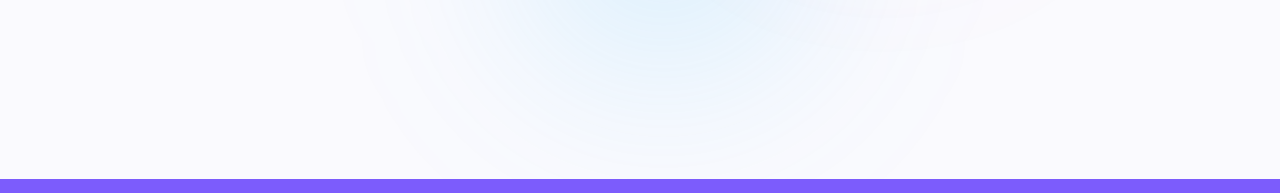
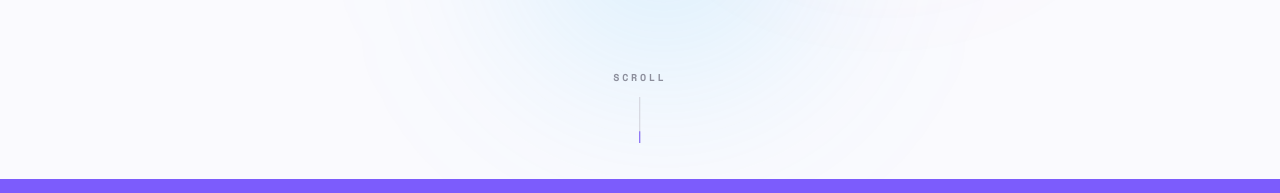
Before and after one commit to ykshettydesign/YKShetty-portfolio, a React (Vite) app: page / in a window 1280 px wide. Shown: the part 678-871 px from the top of the page. Built offline with nearby package versions, Linux system fonts and the light colour scheme.

Commit message:
scroll clue

```diff
--- a/src/components/Hero.jsx
+++ b/src/components/Hero.jsx
@@ -22,8 +22,9 @@ export default function Hero() {
   const { step } = useHeroSequence()
   const heroInnerRef = useRef(null)
   const driftRootRef = useRef(null)
+  const scrollCueRef = useRef(null)
 
-  useHeroScroll(heroInnerRef, driftRootRef)
+  useHeroScroll(heroInnerRef, driftRootRef, scrollCueRef)
 
   return (
     <div style={{ position: 'relative', height: '100vh' }}>
@@ -176,6 +177,13 @@ export default function Hero() {
             </div>
           </div>
         </div>
+
+        <div ref={scrollCueRef} className="hero-scroll-cue" aria-hidden="true">
+          <span className="hero-scroll-cue__label">Scroll</span>
+          <span className="hero-scroll-cue__track">
+            <span className="hero-scroll-cue__thumb" />
+          </span>
+        </div>
       </section>
     </div>
   )
--- a/src/hooks/useHeroScroll.js
+++ b/src/hooks/useHeroScroll.js
@@ -10,7 +10,7 @@ import { useEffect } from 'react'
  *
  * A single passive scroll listener drives both, rAF-throttled for the scale.
  */
-export function useHeroScroll(heroInnerRef, driftRootRef) {
+export function useHeroScroll(heroInnerRef, driftRootRef, scrollCueRef) {
   useEffect(() => {
     const heroInner = heroInnerRef.current
     const driftRoot = driftRootRef.current
@@ -29,6 +29,12 @@ export function useHeroScroll(heroInnerRef, driftRootRef) {
         // preserve the cluster's translateX(-50%) centering, add the zoom
         heroInner.style.transform = `translateX(-50%) scale(${scale.toFixed(3)})`
         heroInner.style.opacity = opacity.toFixed(3)
+      }
+      // fade the "Scroll" cue out over the first sliver of scroll — its job is
+      // done the moment the user starts moving.
+      if (scrollCueRef && scrollCueRef.current) {
+        const cueOut = clamp01(window.scrollY / (vh * 0.15))
+        scrollCueRef.current.style.opacity = (1 - cueOut).toFixed(3)
       }
     }
     // ── 2. blob drift velocity ──
@@ -84,7 +90,7 @@ export function useHeroScroll(heroInnerRef, driftRootRef) {
       window.removeEventListener('scroll', onScroll)
       if (driftRaf) cancelAnimationFrame(driftRaf)
     }
-  }, [heroInnerRef, driftRootRef])
+  }, [heroInnerRef, driftRootRef, scrollCueRef])
 }
 
 export default useHeroScroll
--- a/src/styles/global.css
+++ b/src/styles/global.css
@@ -105,6 +105,53 @@ img { max-width: 100%; }
   max-width: 640px;
   padding: 0 clamp(22px, 5vw, 44px);
   z-index: 2;
+}
+
+/* Scroll cue — anchored to the hero bottom (not inside the zooming cluster).
+   A mono "Scroll" label above a thin line with a travelling highlight; the
+   whole cue's opacity is faded out on first scroll by useHeroScroll. */
+.hero-scroll-cue {
+  position: absolute;
+  left: 50%;
+  bottom: clamp(20px, 4.5vh, 44px);
+  transform: translateX(-50%);
+  z-index: 3;
+  display: flex;
+  flex-direction: column;
+  align-items: center;
+  gap: 12px;
+  pointer-events: none;
+  color: var(--text-tertiary);
+}
+.hero-scroll-cue__label {
+  font-family: var(--font-mono);
+  font-size: 10px;
+  font-weight: 700;
+  letter-spacing: 0.28em;
+  text-transform: uppercase;
+  opacity: 0.75;
+}
+.hero-scroll-cue__track {
+  position: relative;
+  width: 1px;
+  height: 46px;
+  overflow: hidden;
+  background: var(--border-fade);
+}
+.hero-scroll-cue__thumb {
+  position: absolute;
+  left: 0;
+  top: 0;
+  width: 1px;
+  height: 40%;
+  background: var(--accent);
+  animation: heroScrollThumb 1.9s cubic-bezier(0.65, 0, 0.35, 1) infinite;
+}
+@keyframes heroScrollThumb {
+  0%   { transform: translateY(-100%); opacity: 0; }
+  25%  { opacity: 1; }
+  75%  { opacity: 1; }
+  100% { transform: translateY(250%); opacity: 0; }
 }
 /* Inner wrapper that carries the swap swing (translateY + rotate). Keeping the
    swing here — not on .hero-cluster — leaves the carousel controls (a sibling
```
